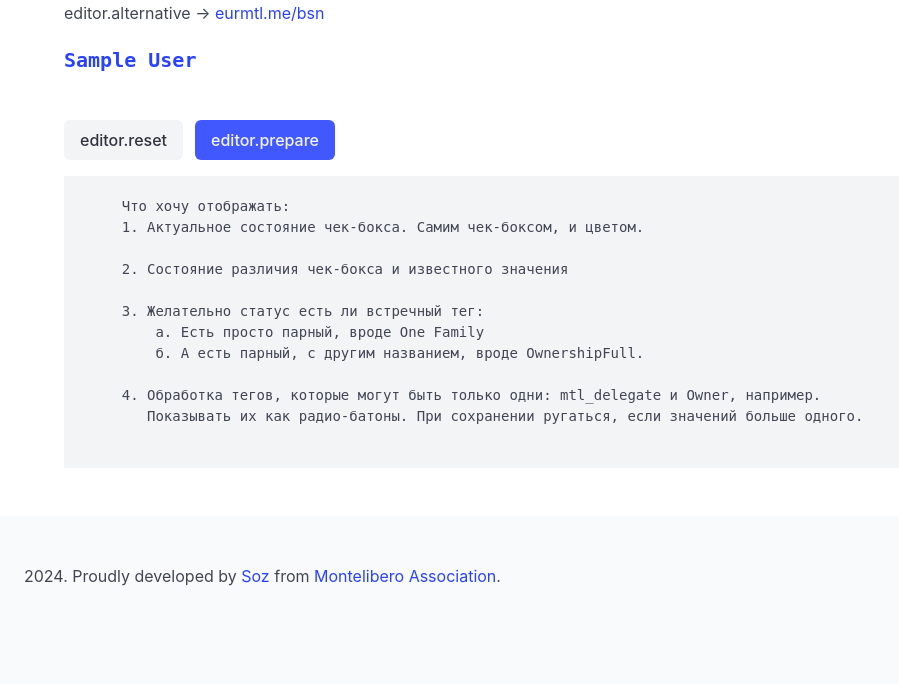
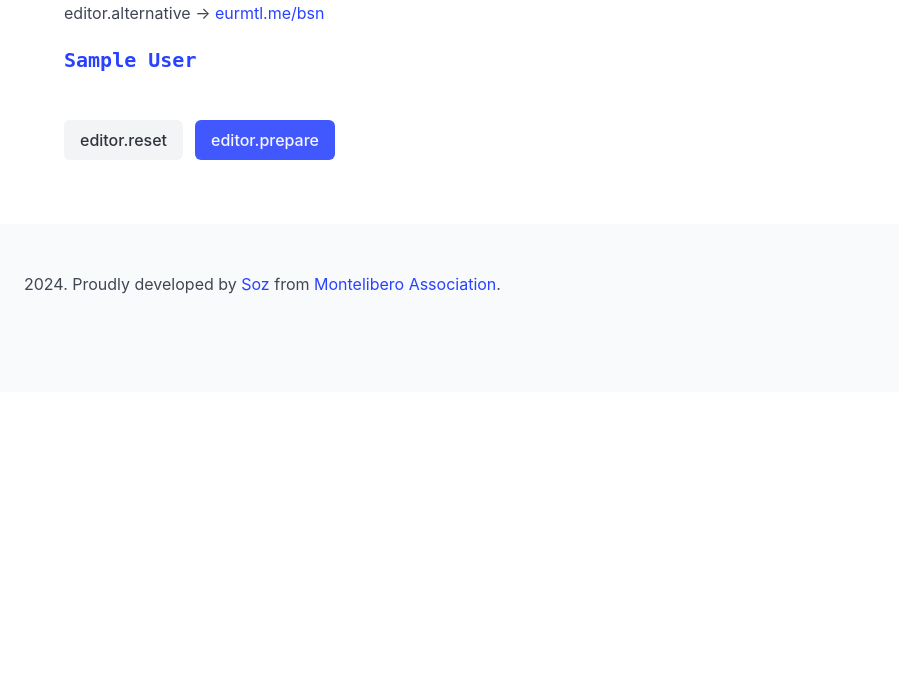
Before and after one commit to Montelibero/bsn.expert, a PHP site: template twig/editor.twig in a window 1280 px wide. Shown: the part 232-916 px from the top of the page, without its empty margins (0-899 px from the left). After the commit the page ends 526 px from the top, so only its background shows below. Run offline with PHP 8.4, Linux system fonts and the light colour scheme; the template is opened without the code that fills it: most values are stand-ins (such as "Sample title", 1, 10 or a date in 2020); some libraries are stand-ins or nearby versions.

Commit message:
* Minor fixes

```diff
--- a/classes/Montelibero/BSN/Controllers/AccountsController.php
+++ b/classes/Montelibero/BSN/Controllers/AccountsController.php
@@ -265,7 +265,7 @@ class AccountsController
         }
         WebApp::semantic_sort_keys($balances, $base_assets);
 
-        if ($_SERVER['HTTP_ACCEPT'] === 'application/json' || ($_GET['format'] ?? '') === 'json') {
+        if (($_SERVER['HTTP_ACCEPT'] ?? null) === 'application/json' || ($_GET['format'] ?? '') === 'json') {
             if (!empty($_GET['tag']) && BSN::validateTagNameFormat($_GET['tag'])) {
                 $FilterTag = $this->BSN->makeTagByName($_GET['tag']);
                 $FilterPairTag = $FilterTag->getPair();
--- a/classes/Montelibero/BSN/Controllers/MtlaController.php
+++ b/classes/Montelibero/BSN/Controllers/MtlaController.php
@@ -123,7 +123,7 @@ class MtlaController
 
         $key = 'mtla_council_delegation_tree';
 
-        if (apcu_exists($key)) {
+        if (!isset($_GET['debug']) && apcu_exists($key)) {
             $data = apcu_fetch($key);
         } else {
             $CalcVoices = new CalcVoices(
@@ -133,9 +133,9 @@ class MtlaController
                 ['GDUTNVJWCTJSPJEI3AWN7NRE535LAQDUEUEA37M22WGDYOLUGWKAMNFT'],
             );
 
-            $CalcVoices->isDebugMode(false);
+            $CalcVoices->isDebugMode(isset($_GET['debug']));
             $data = $CalcVoices->run();
-            apcu_store($key, $data, 600);
+            apcu_store($key, $data, 60);
         }
 
         $broken = $data['broken'];
--- a/composer.json
+++ b/composer.json
@@ -13,7 +13,7 @@
     "twig/twig": "^3.10",
     "pecee/simple-router": "^5.4",
     "google/apiclient": "^2.15.0",
-    "soneso/stellar-php-sdk": "1.7.0",
+    "soneso/stellar-php-sdk": "^1.7.1",
     "splitbrain/php-qrcode": "^0.1.0",
     "league/uri": "^7.4",
     "symfony/translation": "^7.2",
--- a/twig/editor.twig
+++ b/twig/editor.twig
@@ -141,18 +141,4 @@
             </div>
         </div>
     </form>
-
-<pre>
-    Что хочу отображать:
-    1. Актуальное состояние чек-бокса. Самим чек-боксом, и цветом.
-
-    2. Состояние различия чек-бокса и известного значения
-
-    3. Желательно статус есть ли встречный тег:
-        а. Есть просто парный, вроде One Family
-        б. А есть парный, с другим названием, вроде OwnershipFull.
-
-    4. Обработка тегов, которые могут быть только одни: mtl_delegate и Owner, например.
-       Показывать их как радио-батоны. При сохранении ругаться, если значений больше одного.
-    </pre>
 {% endblock %}
```
Also changed, not shown: 1 other file.
